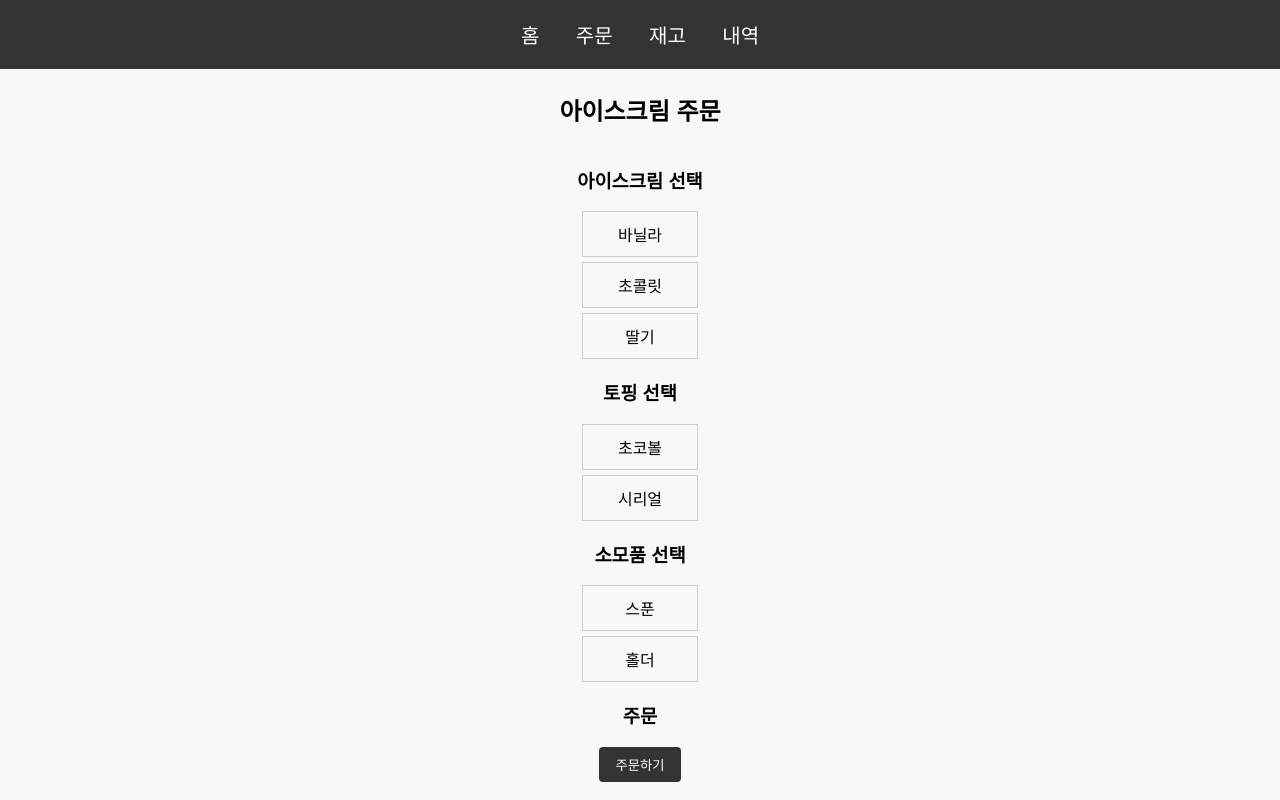
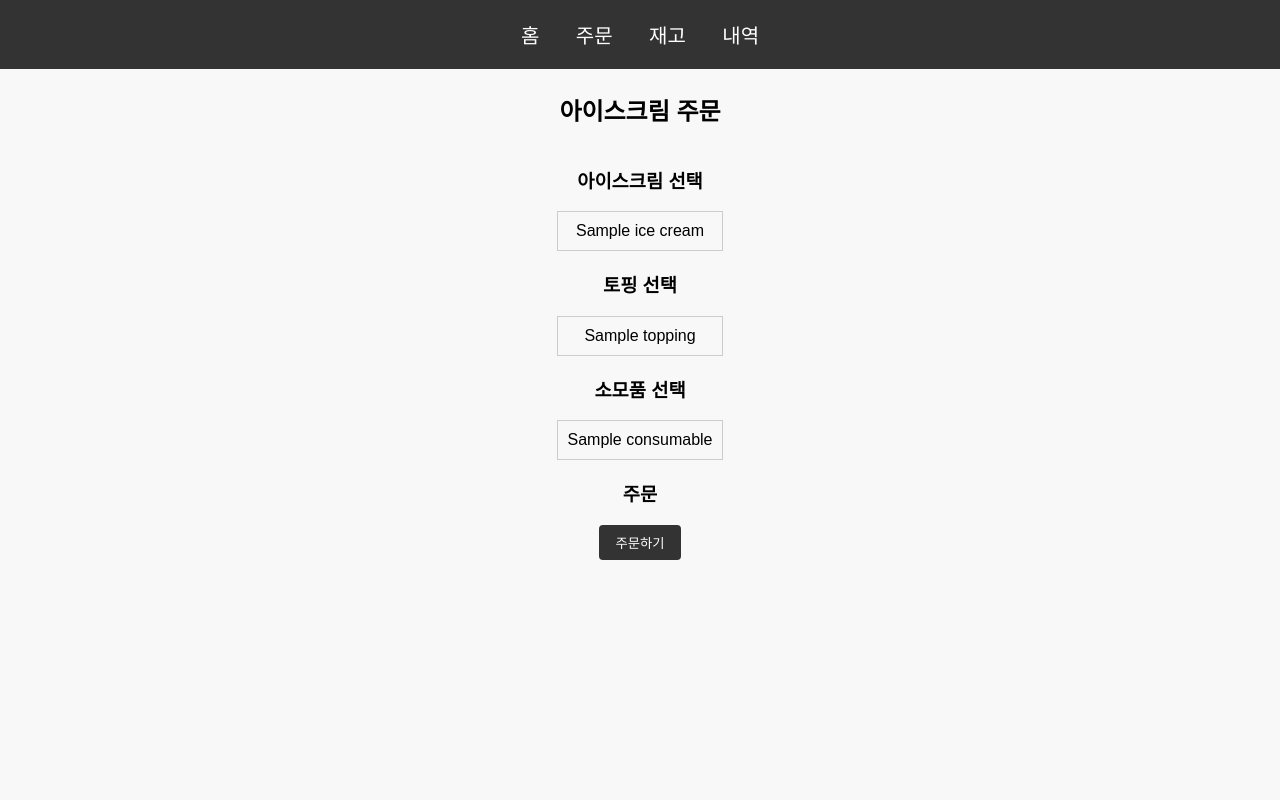
Before and after one commit to jangjh0201/webapp, a FastAPI app: template app/templates/order.html in a window 1280 px wide. Run offline with FastAPI, Linux system fonts and the light colour scheme; the template is opened without the code that fills it: most values are stand-ins (such as "Sample title", 1, 10 or a date in 2020).

Commit message:
UI ver 1.1
참조 : ef1c2372b48eea8ced456b4dba11d723d6847e27

```diff
--- a/app/main.py
+++ b/app/main.py
@@ -55,6 +55,7 @@ strawberry = create_ice_cream(db, "딸기", 2500, 100)
 # 토핑 생성 및 조회 테스트
 choco_ball = create_topping(db, "초코볼", 500, 100)
 cereal = create_topping(db, "시리얼", 700, 100)
+oreo = create_topping(db, "오레오", 700, 100)
 
 # 소모품 생성 및 조회 테스트
 cup = create_consumable(db, "컵", 200, 100)
@@ -68,10 +69,11 @@ def read_home(request: Request):
 
 
 @app.get("/order")
-def read_order_page(request: Request, db: Session = Depends(get_db)):
+def get_order_page(request: Request, db: Session = Depends(get_db)):
     ice_creams = get_all_ice_creams(db)
     toppings = get_all_toppings(db)
     consumables = get_all_consumables(db)
+    consumables = [c for c in consumables if c.name != "컵"]
     return templates.TemplateResponse(
         "order.html",
         {
@@ -87,8 +89,8 @@ def read_order_page(request: Request, db: Session = Depends(get_db)):
 def create_new_order(
     request: Request,
     ice_cream_id: int = Form(...),
-    topping_ids: Optional[str] = Form(None),
-    consumable_ids: Optional[str] = Form(None),
+    topping_ids: str = Form(None),
+    consumable_ids: str = Form(None),
     db: Session = Depends(get_db),
 ):
     topping_ids_list = (
@@ -97,7 +99,6 @@ def create_new_order(
     consumable_ids_list = (
         [int(id) for id in consumable_ids.split(",") if id] if consumable_ids else []
     )
-
     create_order(db, ice_cream_id, topping_ids_list, consumable_ids_list)
     return templates.TemplateResponse("index.html", {"request": request})
 
--- a/app/templates/order.html
+++ b/app/templates/order.html
@@ -5,21 +5,23 @@
 <div class="inventory-container">
     <div class="category">
         <h3>아이스크림 선택</h3>
-        <div class="selectable-box ice-cream-box" data-type="ice_cream" data-id="1">바닐라</div>
-        <div class="selectable-box ice-cream-box" data-type="ice_cream" data-id="2">초콜릿</div>
-        <div class="selectable-box ice-cream-box" data-type="ice_cream" data-id="3">딸기</div>
+        {% for ice_cream in ice_creams %}
+        <div class="selectable-box ice-cream-box" data-type="ice_cream" data-id="{{ ice_cream.id }}">{{ ice_cream.name }}</div>
+        {% endfor %}
     </div>
 
     <div class="category">
         <h3>토핑 선택</h3>
-        <div class="selectable-box topping-box" data-type="topping" data-id="1">초코볼</div>
-        <div class="selectable-box topping-box" data-type="topping" data-id="2">시리얼</div>
+        {% for topping in toppings %}
+        <div class="selectable-box topping-box" data-type="topping" data-id="{{ topping.id }}">{{ topping.name }}</div>
+        {% endfor %}
     </div>
 
     <div class="category">
         <h3>소모품 선택</h3>
-        <div class="selectable-box consumable-box" data-type="consumable" data-id="2">스푼</div>
-        <div class="selectable-box consumable-box" data-type="consumable" data-id="3">홀더</div>
+        {% for consumable in consumables %}
+        <div class="selectable-box consumable-box" data-type="consumable" data-id="{{ consumable.id }}">{{ consumable.name }}</div>
+        {% endfor %}
     </div>
 
     <div class="category">
@@ -28,79 +30,53 @@
     </div>
 </div>
 
+<form id="order-form" method="post" action="/order" style="display: none;">
+    <input type="hidden" name="ice_cream_id" id="ice_cream_id">
+    <input type="hidden" name="topping_ids" id="topping_ids">
+    <input type="hidden" name="consumable_ids" id="consumable_ids">
+</form>
+
 <script>
     document.addEventListener('DOMContentLoaded', () => {
-    const selectedIceCream = [];
-    const selectedToppings = [];
-    const selectedConsumables = [];
-
         document.querySelectorAll('.selectable-box').forEach(box => {
             box.addEventListener('click', function() {
-            const type = this.getAttribute('data-type');
-            const id = parseInt(this.getAttribute('data-id'));
-
-            if (type === 'ice_cream') {
-                if (selectedIceCream.includes(id)) {
-                    selectedIceCream.splice(selectedIceCream.indexOf(id), 1);
-                    this.style.backgroundColor = '#fff';
-                    this.style.color = '#000';
-                    document.querySelectorAll('.ice-cream-box').forEach(iceCreamBox => {
-                        iceCreamBox.style.pointerEvents = 'auto';
-                        iceCreamBox.style.backgroundColor = '#fff';
-                        iceCreamBox.style.color = '#000';
-                    });
-                } else {
-                    selectedIceCream.push(id);
-                    this.style.backgroundColor = '#444';
-                    this.style.color = '#fff';
-                    document.querySelectorAll('.ice-cream-box').forEach(iceCreamBox => {
-                        if (iceCreamBox !== this) {
-                            iceCreamBox.style.pointerEvents = 'none';
-                            iceCreamBox.style.backgroundColor = '#ccc';
-                        }
-                    });
-                }
-            } else if (type === 'topping') {
-                if (selectedToppings.includes(id)) {
-                    selectedToppings.splice(selectedToppings.indexOf(id), 1);
+                if (this.classList.contains('selected')) {
+                    this.classList.remove('selected');
                     this.style.backgroundColor = '#fff';
                     this.style.color = '#000';
                 } else {
-                    selectedToppings.push(id);
+                    if (this.classList.contains('ice-cream-box')) {
+                        document.querySelectorAll('.ice-cream-box').forEach(box => {
+                            box.classList.remove('selected');
+                            box.style.backgroundColor = '#fff';
+                            box.style.color = '#000';
+                        });
+                    }
+                    this.classList.add('selected');
                     this.style.backgroundColor = '#444';
                     this.style.color = '#fff';
                 }
-            } else if (type === 'consumable') {
-                if (selectedConsumables.includes(id)) {
-                    selectedConsumables.splice(selectedConsumables.indexOf(id), 1);
-                    this.style.backgroundColor = '#fff';
-                    this.style.color = '#000';
-                } else {
-                    selectedConsumables.push(id);
-                    this.style.backgroundColor = '#444';
-                    this.style.color = '#fff';
-                }
-            }
+                updateSelectedIds();
             });
         });
 
-    document.getElementById('submit-order').addEventListener('click', () => {
-        const formData = new FormData();
-        formData.append('ice_cream_id', selectedIceCream[0] || '');
-        formData.append('topping_ids', selectedToppings.join(','));
-        formData.append('consumable_ids', selectedConsumables.join(','));
+        function updateSelectedIds() {
+            const selectedIceCream = document.querySelector('.ice-cream-box.selected') ? document.querySelector('.ice-cream-box.selected').getAttribute('data-id') : '';
+            const selectedToppings = Array.from(document.querySelectorAll('.topping-box.selected')).map(box => box.getAttribute('data-id')).join(',');
+            const selectedConsumables = Array.from(document.querySelectorAll('.consumable-box.selected')).map(box => box.getAttribute('data-id')).join(',');
 
-        fetch('/order', {
-            method: 'POST',
-            body: formData
-        }).then(response => {
-            if (response.ok) {
-                alert('주문이 성공적으로 완료되었습니다.');
-                location.reload();
-            } else {
-                alert('주문 중 오류가 발생했습니다.');
+            document.getElementById('ice_cream_id').value = selectedIceCream;
+            document.getElementById('topping_ids').value = selectedToppings;
+            document.getElementById('consumable_ids').value = selectedConsumables;
         }
-        });
+
+        document.getElementById('submit-order').addEventListener('click', function() {
+            if (!document.querySelector('.ice-cream-box.selected')) {
+                alert('아이스크림을 선택해주세요.');
+                return;
+            }
+            updateSelectedIds();
+            document.getElementById('order-form').submit();
         });
     });
 </script>
```
Lines whose indentation alone changed are shown as unchanged.
